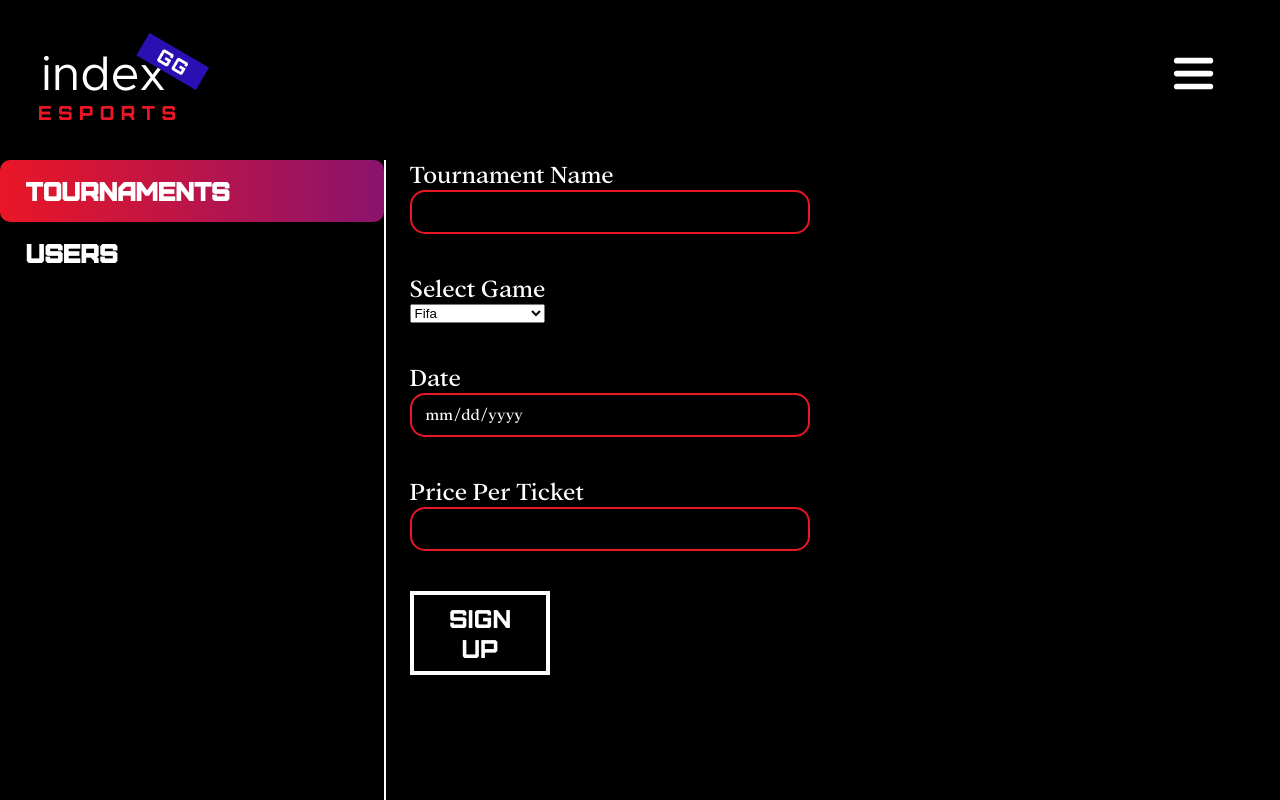
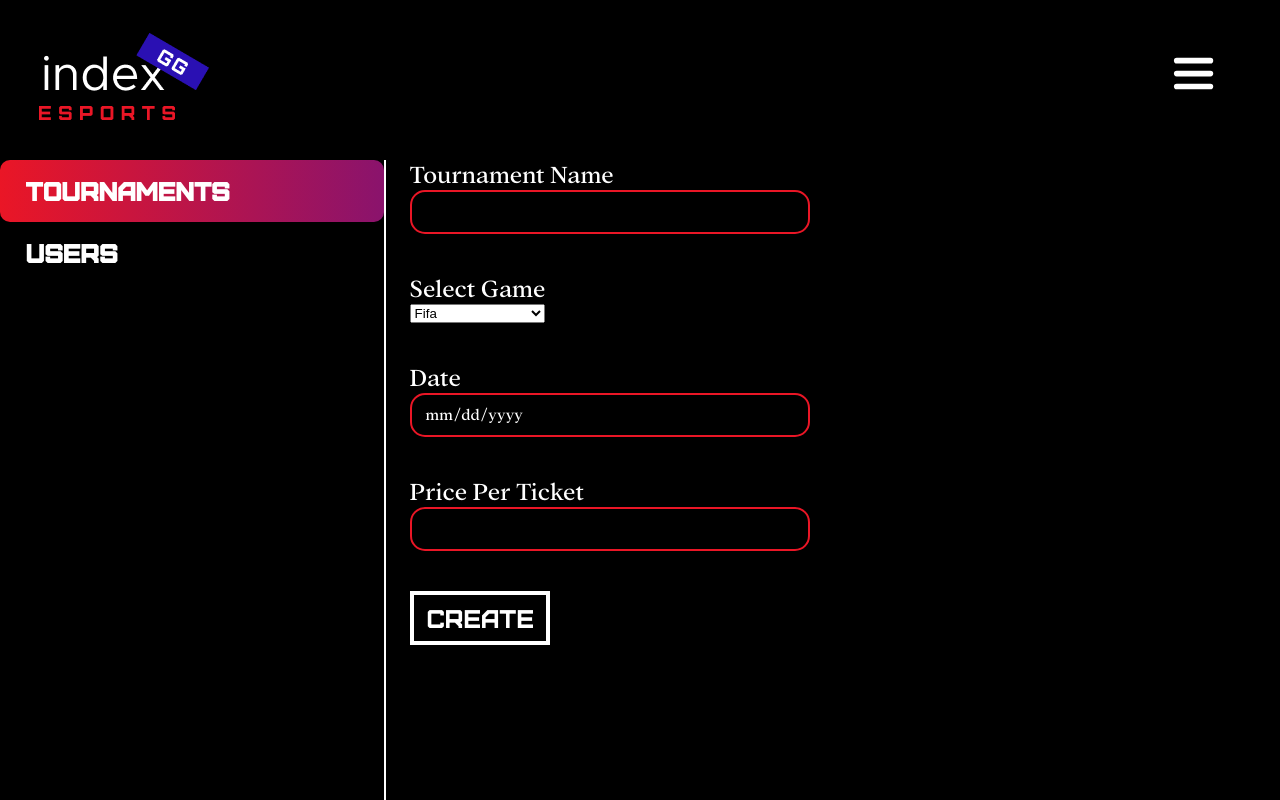
Before and after one commit to PhantasyCodes/indexg, a React (Vite) app: page /admin in a window 1280 px wide. Built offline with nearby package versions, Linux system fonts and the light colour scheme.

Commit message:
Bout to do some more work

```diff
--- a/src/components/admin/TournamentForms.jsx
+++ b/src/components/admin/TournamentForms.jsx
@@ -1,8 +1,5 @@
 import React from 'react'
 import './TournamentForms.css'
-
-
-
 
 const CreateTournament = () => {
     return (
@@ -27,7 +24,7 @@ const CreateTournament = () => {
             <input type="password" id='price' />
         </div>
         <div className="login-button">
-            <button id='submit' type='button' >SIGN UP</button>
+            <button id='submit' type='button' >CREATE</button>
         </div>
       </div>
     )
```
